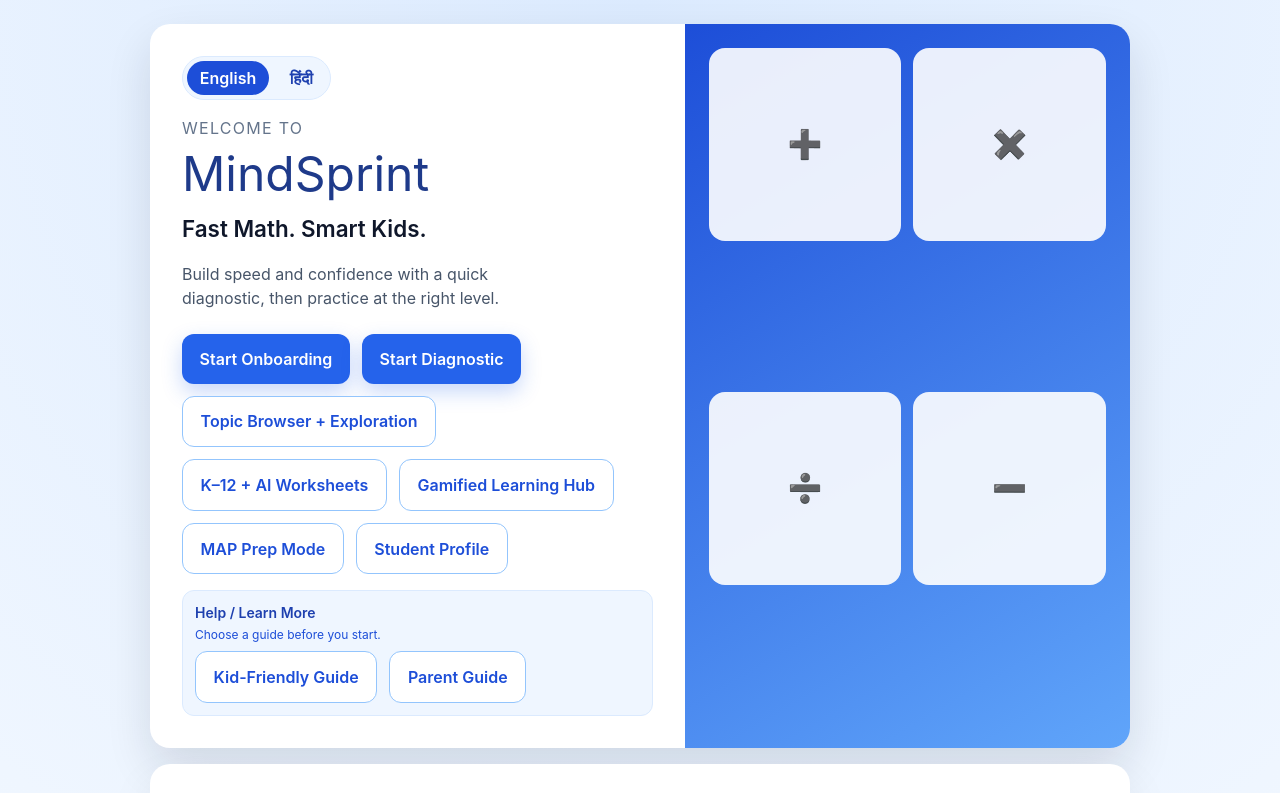
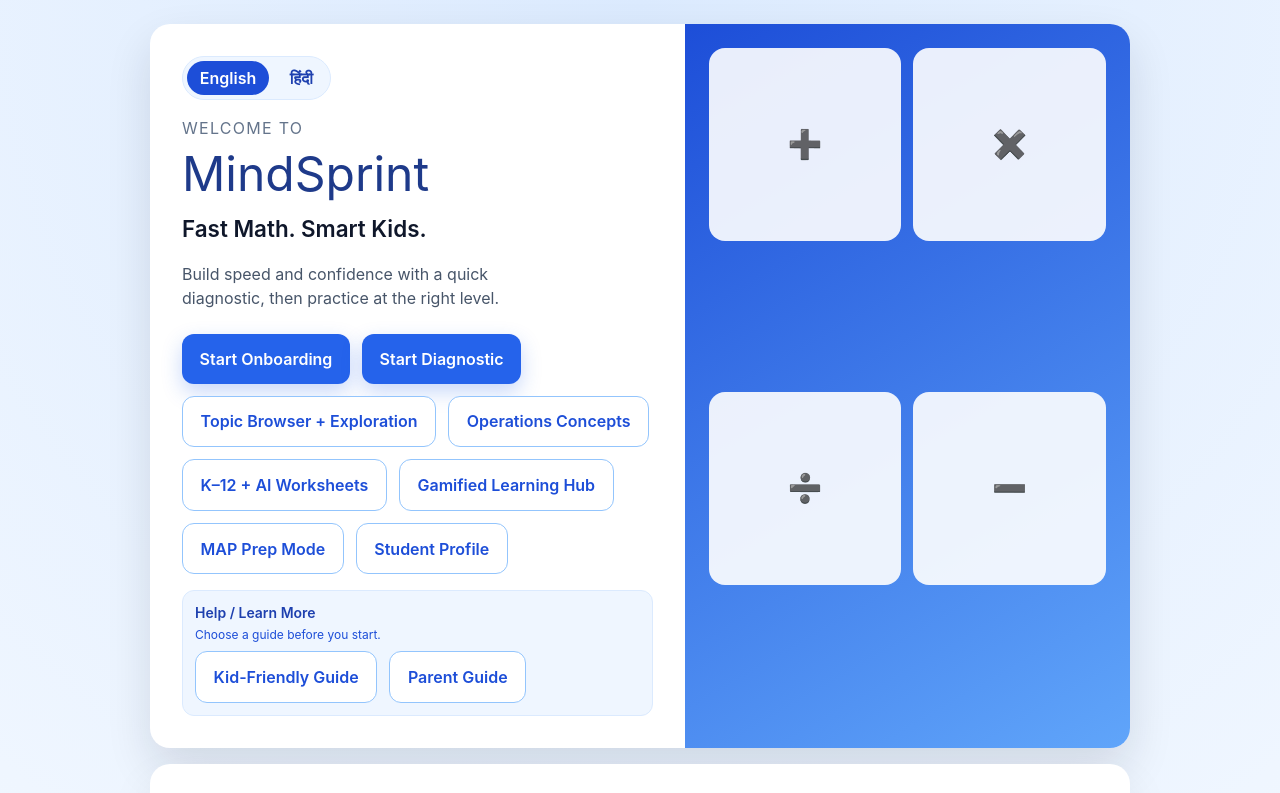
Before and after one commit to sjainlabs/MindSprint, an Angular app: page /#/ in a window 1280 px wide. Shown: the top 793 px of the page. Built offline with nearby package versions, Linux system fonts and the light colour scheme.

Commit message:
feat: add home page shortcut to operations concepts
Agent-Logs-Url: https://github.com/sjainlabs/MindSprint/sessions/9d0018b8-16c8-427e-bbce-1cfa8f015bc9

Co-authored-by: sapan-s2 <15134797+sapan-s2@users.noreply.github.com>

```diff
--- a/src/app/pages/welcome/welcome.html
+++ b/src/app/pages/welcome/welcome.html
@@ -19,6 +19,7 @@
           <a routerLink="/onboarding" class="btn btn-primary">{{ t('welcome.action.startOnboarding') }}</a>
           <a routerLink="/diagnostic" class="btn btn-primary">{{ t('welcome.action.startDiagnostic') }}</a>
           <a routerLink="/topics" class="btn btn-secondary">{{ t('welcome.action.topicBrowser') }}</a>
+          <a routerLink="/operations/add" class="btn btn-secondary">{{ t('welcome.action.operationsConcept') }}</a>
           <a routerLink="/worksheet/Beginner" class="btn btn-secondary">{{ t('welcome.action.worksheets') }}</a>
           <a routerLink="/game" class="btn btn-secondary">{{ t('welcome.action.games') }}</a>
           <a routerLink="/map-prep" class="btn btn-secondary">{{ t('welcome.action.mapPrep') }}</a>
--- a/src/assets/i18n/en.json
+++ b/src/assets/i18n/en.json
@@ -7,6 +7,7 @@
   "welcome.action.startOnboarding": "Start Onboarding",
   "welcome.action.startDiagnostic": "Start Diagnostic",
   "welcome.action.topicBrowser": "Topic Browser + Exploration",
+  "welcome.action.operationsConcept": "Operations Concepts",
   "welcome.action.worksheets": "K–12 + AI Worksheets",
   "welcome.action.games": "Gamified Learning Hub",
   "welcome.action.mapPrep": "MAP Prep Mode",
--- a/src/assets/i18n/hi.json
+++ b/src/assets/i18n/hi.json
@@ -7,6 +7,7 @@
   "welcome.action.startOnboarding": "ऑनबोर्डिंग शुरू करें",
   "welcome.action.startDiagnostic": "डायग्नोस्टिक शुरू करें",
   "welcome.action.topicBrowser": "टॉपिक ब्राउज़र + एक्सप्लोरेशन",
+  "welcome.action.operationsConcept": "ऑपरेशंस कॉन्सेप्ट्स",
   "welcome.action.worksheets": "K–12 + AI वर्कशीट्स",
   "welcome.action.games": "गेमिफाइड लर्निंग हब",
   "welcome.action.mapPrep": "MAP Prep मोड",
```
